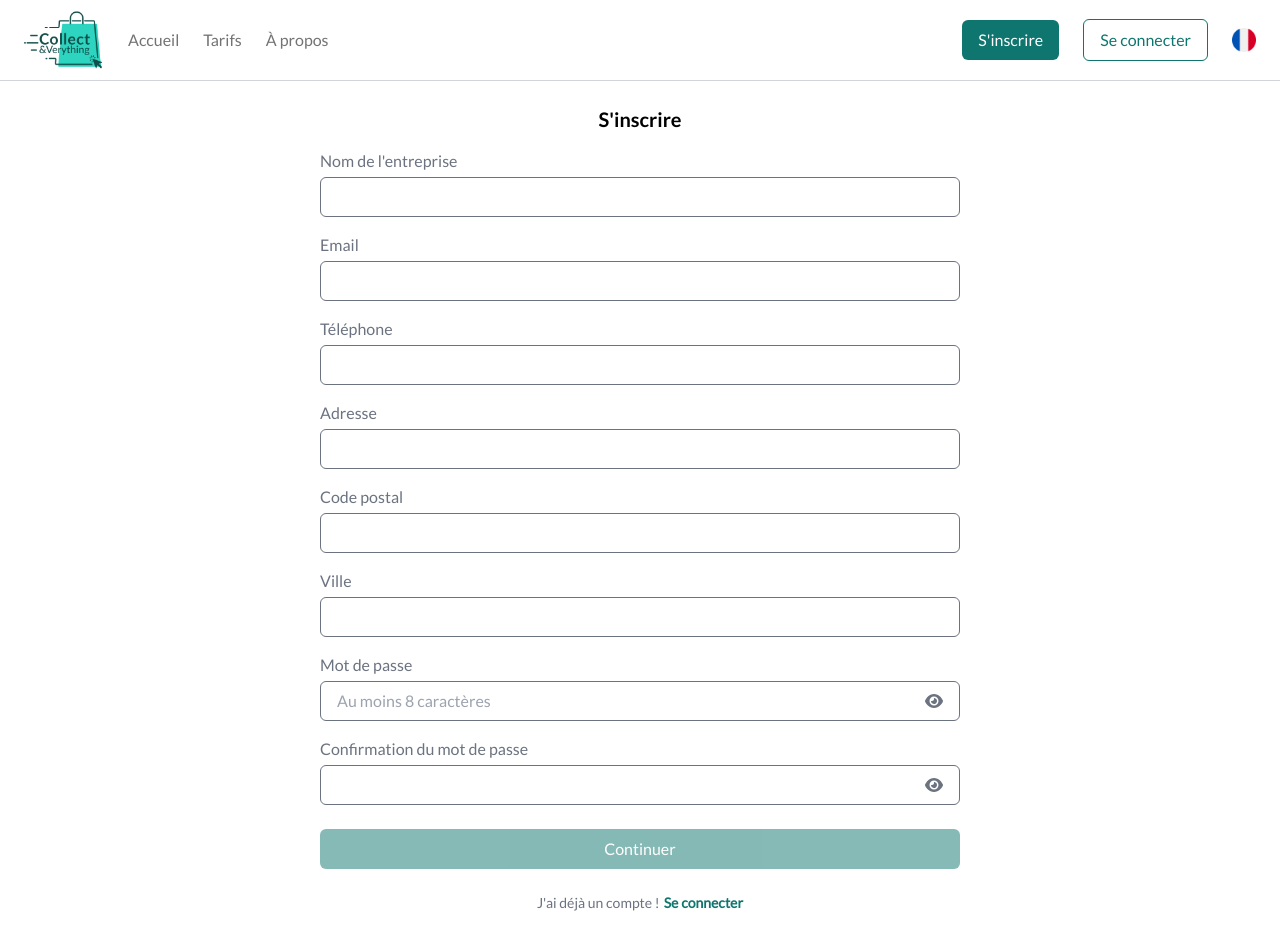
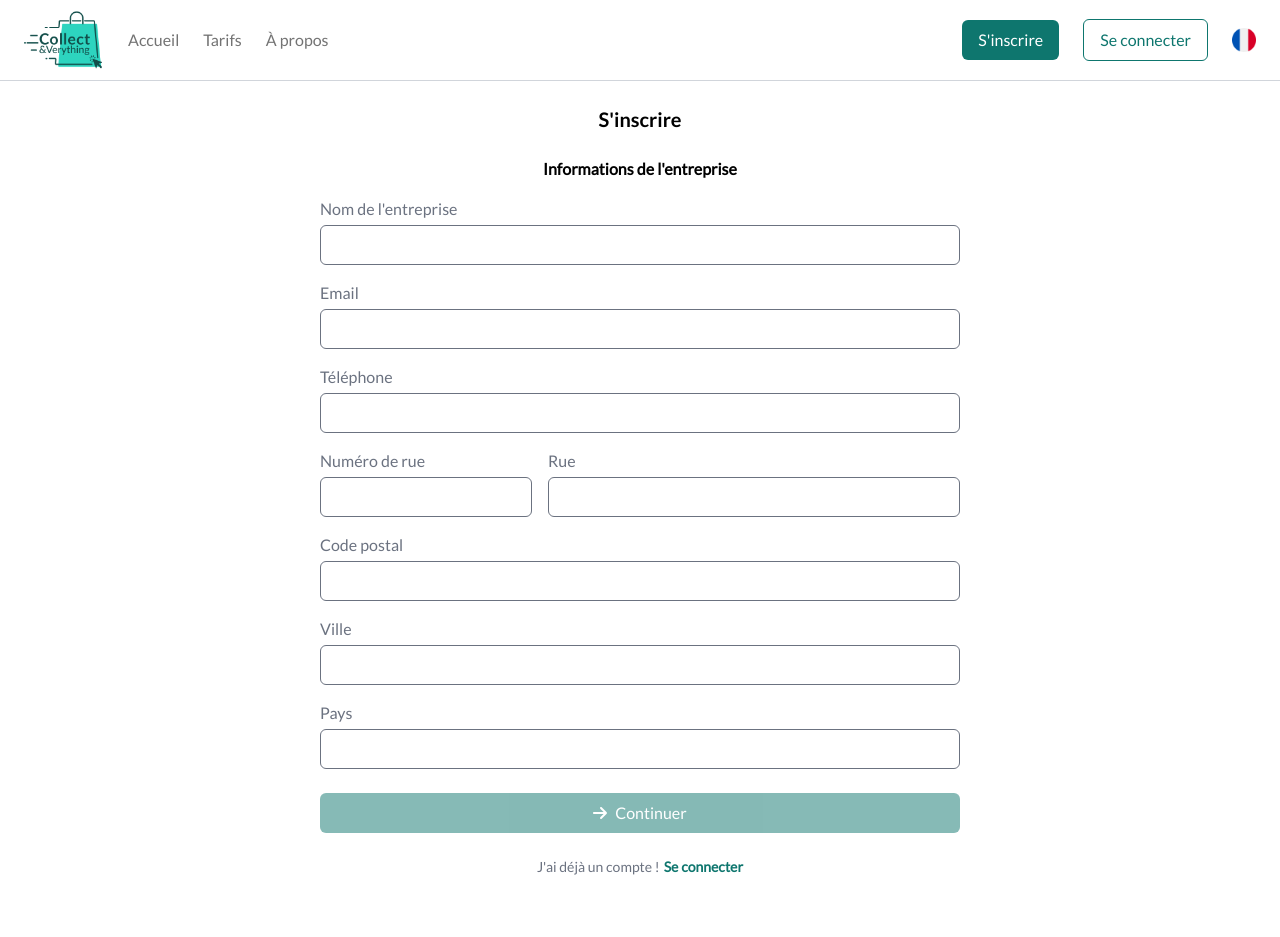
Before and after one commit to Collect-Everything/front, a Nuxt app: page /register in a window 1280 px wide. After the commit the page ends 901 px from the top, so only its background shows below. Built offline with nearby package versions, Linux system fonts and the light colour scheme.

Commit message:
(add) create company and admin user

```diff
--- a/locales/en.json
+++ b/locales/en.json
@@ -27,6 +27,13 @@
     }
   },
   "login": {
+    "streetNumber": "Street number",
+    "street": "Street",
+    "back": "Previous",
+    "companyInfo": "Company informations",
+    "userInfo": "Admin informations",
+    "firstname": "Firstname",
+    "lastname": "Lastname",
     "account": "I already have an account !",
     "address": "Address",
     "bankingInfos": "Banking information",
@@ -37,6 +44,7 @@
     "cvc": "HVAC",
     "differentPasswords": "Passwords do not match",
     "email": "E-mail",
+    "country": "Country",
     "expDate": "Expiration date",
     "forgotPassword": "Forgot your password ?",
     "login": "Log in",
--- a/locales/fr.json
+++ b/locales/fr.json
@@ -1,5 +1,12 @@
 {
   "login": {
+    "streetNumber": "Numéro de rue",
+    "street": "Rue",
+    "back": "Précédent",
+    "companyInfo": "Informations de l'entreprise",
+    "userInfo": "Informations de l'administrateur",
+    "firstname": "Prénom",
+    "lastname": "Nom",
     "email": "Email",
     "password": "Mot de passe",
     "forgotPassword": "Mot de passe oublié ?",
@@ -12,6 +19,7 @@
     "address": "Adresse",
     "zipcode": "Code postal",
     "city": "Ville",
+    "country": "Pays",
     "passwordConfirm": "Confirmation du mot de passe",
     "passwordPlaceholder": "Au moins 8 caractères",
     "differentPasswords": "Les mots de passe ne correspondent pas",
--- a/pages/register/index.vue
+++ b/pages/register/index.vue
@@ -1,45 +1,118 @@
 <template>
   <div class="flex justify-center w-full">
     <div class="flex flex-col items-center sm:w-full md:lg:w-1/2 space-y-6">
+      <span class="text-xl font-bold">{{ $t('login.register') }}</span>
+
       <div
-        v-if="!showBankingInfos"
+        v-if="page === 'company'"
         class="flex flex-col items-center space-y-4 w-full"
       >
-        <span class="text-xl font-bold">{{ $t('login.register') }}</span>
+        <span class="text-md font-semibold">{{ $t('login.companyInfo') }}</span>
 
         <div class="flex flex-col space-y-1 text-gray-500 w-full">
           <label for="companyName">{{ $t('login.companyName') }}</label>
           <input
             id="companyName"
-            v-model="companyName"
+            v-model="company.name"
             type="text"
             class="input"
           />
         </div>
 
         <div class="flex flex-col space-y-1 text-gray-500 w-full">
-          <label for="email">{{ $t('login.email') }}</label>
-          <input id="email" v-model="email" type="email" class="input" />
+          <label for="emailCompany">{{ $t('login.email') }}</label>
+          <input
+            id="emailCompany"
+            v-model="company.email"
+            type="email"
+            class="input"
+          />
         </div>
 
         <div class="flex flex-col space-y-1 text-gray-500 w-full">
           <label for="phone">{{ $t('login.phone') }}</label>
-          <input id="phone" v-model="phone" type="text" class="input" />
+          <input id="phone" v-model="company.phone" type="text" class="input" />
         </div>
 
-        <div class="flex flex-col space-y-1 text-gray-500 w-full">
-          <label for="address">{{ $t('login.address') }}</label>
-          <input id="address" v-model="address" type="text" class="input" />
+        <div class="flex space-x-4 w-full">
+          <div class="flex flex-col space-y-1 text-gray-500">
+            <label for="address">{{ $t('login.streetNumber') }}</label>
+            <input
+              id="address"
+              v-model="company.streetNumber"
+              type="text"
+              class="input"
+            />
+          </div>
+
+          <div class="flex flex-col space-y-1 text-gray-500 w-11/12">
+            <label for="address">{{ $t('login.street') }}</label>
+            <input
+              id="address"
+              v-model="company.street"
+              type="text"
+              class="input"
+            />
+          </div>
         </div>
 
         <div class="flex flex-col space-y-1 text-gray-500 w-full">
           <label for="zipcode">{{ $t('login.zipcode') }}</label>
-          <input id="zipcode" v-model="zipcode" type="number" class="input" />
+          <input
+            id="zipcode"
+            v-model="company.postalCode"
+            type="text"
+            class="input"
+          />
         </div>
 
         <div class="flex flex-col space-y-1 text-gray-500 w-full">
           <label for="city">{{ $t('login.city') }}</label>
-          <input id="city" v-model="city" type="text" class="input" />
+          <input id="city" v-model="company.city" type="text" class="input" />
+        </div>
+
+        <div class="flex flex-col space-y-1 text-gray-500 w-full">
+          <label for="country">{{ $t('login.country') }}</label>
+          <input
+            id="country"
+            v-model="company.country"
+            type="text"
+            class="input"
+          />
+        </div>
+      </div>
+
+      <div v-else class="flex flex-col items-center space-y-4 w-full">
+        <span class="text-md font-semibold">{{ $t('login.userInfo') }}</span>
+
+        <div class="flex flex-col space-y-1 text-gray-500 w-full">
+          <label for="firstname">{{ $t('login.firstname') }}</label>
+          <input
+            id="firstname"
+            v-model="admin.firstname"
+            type="text"
+            class="input"
+          />
+        </div>
+
+        <div class="flex flex-col space-y-1 text-gray-500 w-full">
+          <label for="lastname">{{ $t('login.lastname') }}</label>
+          <input
+            id="lastname"
+            v-model="admin.lastname"
+            type="text"
+            class="input"
+          />
+        </div>
+
+        <div class="flex flex-col space-y-1 text-gray-500 w-full">
+          <label for="emailUser">{{ $t('login.email') }}</label>
+          <input
+            id="emailUser"
+            v-model="admin.email"
+            type="email"
+            class="input"
+          />
         </div>
 
         <div class="flex flex-col space-y-1 text-gray-500 w-full">
@@ -48,7 +121,7 @@
             <input
               id="password"
               ref="password"
-              v-model="password"
+              v-model="admin.password"
               type="password"
               class="w-full"
               :placeholder="$t('login.passwordPlaceholder')"
@@ -91,63 +164,38 @@
         </div>
 
         <span
-          v-if="!passwordEquals && password.length >= 8"
+          v-if="!passwordEquals && admin.password.length >= 8"
           class="text-sm text-red-600"
         >
           {{ $t('login.differentPasswords') }}
         </span>
       </div>
 
-      <div v-else class="flex flex-col items-center space-y-4 w-full">
-        <span class="text-xl font-bold">{{ $t('login.bankingInfos') }}</span>
-
-        <div class="flex flex-col space-y-1 text-gray-500 w-full">
-          <label for="cardHolder">{{ $t('login.cardHolder') }}</label>
-          <input
-            id="cardHolder"
-            v-model="cardHolder"
-            type="text"
-            class="input"
-          />
-        </div>
-
-        <div class="flex flex-col space-y-1 text-gray-500 w-full">
-          <label for="cardNumber">{{ $t('login.cardNumber') }}</label>
-          <input
-            id="cardNumber"
-            v-model="cardNumber"
-            type="text"
-            class="input"
-          />
-        </div>
-
-        <div class="flex justify-between w-full">
-          <div class="flex flex-col space-y-1 text-gray-500 w-2/5">
-            <label for="expDate">{{ $t('login.expDate') }}</label>
-            <input id="expDate" v-model="expDate" type="month" class="input" />
-          </div>
-
-          <div class="flex flex-col space-y-1 text-gray-500 w-2/5">
-            <label for="cvc">{{ $t('login.cvc') }}</label>
-            <input id="cvc" v-model="cvc" type="number" class="input" />
-          </div>
-        </div>
-      </div>
-
       <button
-        v-if="!showBankingInfos"
+        v-if="page === 'company'"
         class="btn-secondary w-full"
-        :disabled="!passwordEquals || password.length < 8"
-        @click="showBankingInfos = true"
+        :disabled="!canContinue"
+        @click="page = 'user'"
       >
-        {{ $t('general.continue') }}
+        <fa-icon :icon="['fas', 'arrow-right']" />
+        <span>{{ $t('general.continue') }}</span>
       </button>
-      <button v-else class="btn-secondary w-full" @click="register">
+      <div v-else class="flex space-x-4 w-full" @click="page = 'company'">
+        <button class="btn bg-gray-400 w-full">
+          <fa-icon :icon="['fas', 'arrow-left']" />
+          <span>{{ $t('login.back') }}</span>
+        </button>
+        <button
+          class="btn-secondary w-full"
+          :disabled="!canRegister"
+          @click="register"
+        >
           <fa-icon :icon="['fas', 'sign-in-alt']" />
           <span>{{ $t('login.register') }}</span>
         </button>
+      </div>
 
-      <div v-if="!showBankingInfos" class="flex items-center space-x-1">
+      <div v-if="page === 'company'" class="flex items-center space-x-1">
         <span class="text-sm text-gray-500">{{ $t('login.account') }}</span>
         <span
           class="text-sm font-semibold cursor-pointer text-secondary"
@@ -164,42 +212,69 @@
 export default {
   data() {
     return {
+      page: 'company',
+      passwordConfirm: '',
+      company: {
+        name: '',
+        phone: '',
+        email: '',
+        addressLabel: '',
+        street: '',
+        streetNumber: '',
+        postalCode: '',
+        city: '',
+        country: '',
+      },
+      admin: {
+        firstname: '',
+        lastname: '',
         email: '',
         password: '',
-      passwordConfirm: '',
-      companyName: '',
-      phone: '',
-      address: '',
-      zipcode: '',
-      city: '',
-      cardHolder: '',
-      cardNumber: '',
-      expDate: '',
-      cvc: '',
-      showBankingInfos: false,
+      },
     }
   },
   computed: {
     passwordEquals(): boolean {
-      return this.password === this.passwordConfirm
+      return this.admin.password === this.passwordConfirm
+    },
+    canContinue(): boolean {
+      return (
+        this.company.name.trim().length > 0 &&
+        this.company.phone.trim().length > 0 &&
+        this.company.email.trim().length > 0 &&
+        this.company.street.trim().length > 0 &&
+        this.company.streetNumber.trim().length > 0 &&
+        this.company.postalCode.trim().length > 0 &&
+        this.company.city.trim().length > 0 &&
+        this.company.country.trim().length > 0
+      )
+    },
+    canRegister(): boolean {
+      return (
+        this.admin.firstname.trim().length > 0 &&
+        this.admin.lastname.trim().length > 0 &&
+        this.admin.email.trim().length > 0 &&
+        this.admin.password.trim().length > 0 &&
+        this.passwordEquals &&
+        this.canContinue
+      )
+    },
+  },
+  watch: {
+    'company.street'() {
+      this.company.addressLabel = `${this.company.street} ${this.company.streetNumber}`
+    },
+    'company.streetNumber'() {
+      this.company.addressLabel = `${this.company.street} ${this.company.streetNumber}`
     },
   },
   methods: {
     async register() {
-      await $fetch('http://localhost:3100/api/v1/admins/register', {
+      await $fetch('http://localhost:3100/api/v1/companies/create', {
         method: 'POST',
         body: {
-          companyName: this.companyName,
-          email: this.email,
-          phone: this.phone,
-          address: this.address,
-          zipcode: this.zipcode,
-          city: this.city,
-          password: this.password,
-          cardHolder: this.cardHolder,
-          cardNumber: this.cardNumber,
-          expDate: this.expDate,
-          cvc: this.cvc,
+          company: this.company,
+          admin: this.admin,
         },
       })
     },
```
Lines whose indentation alone changed are shown as unchanged.
